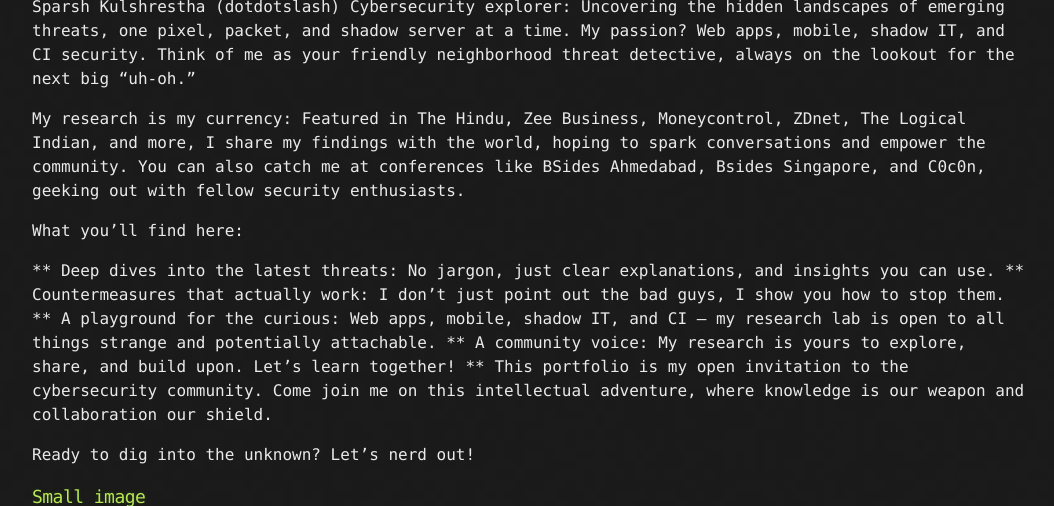
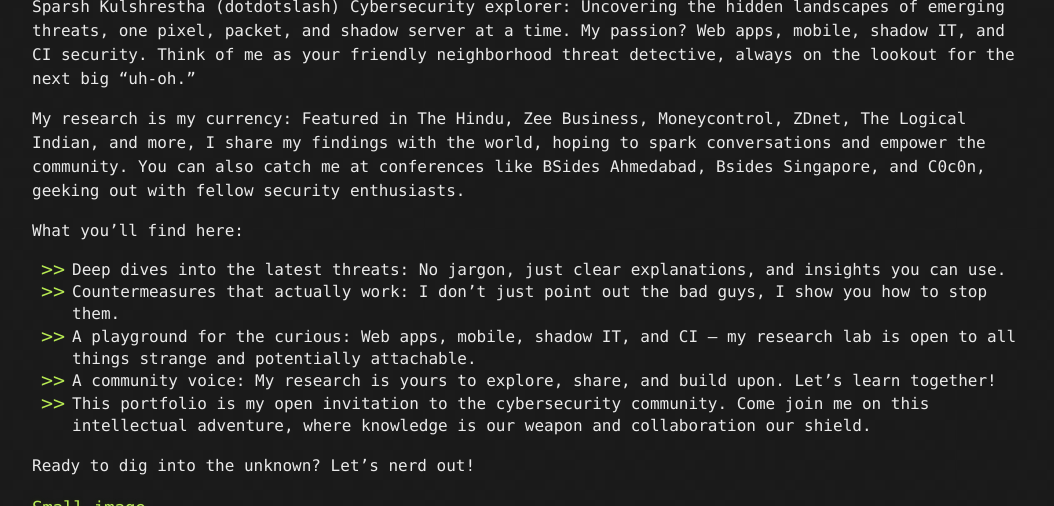
Before and after one commit to sparshkulshrestha/sparshkulshrestha.github.io, a Jekyll site: the page built from index.md, in a window 1280 px wide and 900 px high, scrolled down 303 px, cut to the strip 0-506 px from the top of the window. Shown: the whole strip, without its empty margins (108-1162 px from the left). Built offline with Jekyll 4.4.1, drawn with Linux system fonts in a browser that asks for light colours; our own code applies the rules of GitHub Pages for plain Markdown files.

```diff
--- a/index.md
+++ b/index.md
@@ -11,11 +11,11 @@ My research is my currency: Featured in The Hindu, Zee Business, Moneycontrol, Z
 
 What you'll find here:
 
-** Deep dives into the latest threats: No jargon, just clear explanations, and insights you can use.
-** Countermeasures that actually work: I don't just point out the bad guys, I show you how to stop them.
-** A playground for the curious: Web apps, mobile, shadow IT, and CI – my research lab is open to all things strange and potentially attachable.
-** A community voice: My research is yours to explore, share, and build upon. Let's learn together!
-** This portfolio is my open invitation to the cybersecurity community. Come join me on this intellectual adventure, where knowledge is our weapon and collaboration our shield.
+* Deep dives into the latest threats: No jargon, just clear explanations, and insights you can use.
+* Countermeasures that actually work: I don't just point out the bad guys, I show you how to stop them.
+* A playground for the curious: Web apps, mobile, shadow IT, and CI – my research lab is open to all things strange and potentially attachable.
+* A community voice: My research is yours to explore, share, and build upon. Let's learn together!
+* This portfolio is my open invitation to the cybersecurity community. Come join me on this intellectual adventure, where knowledge is our weapon and collaboration our shield.
 
 Ready to dig into the unknown? Let's nerd out!
 
```
